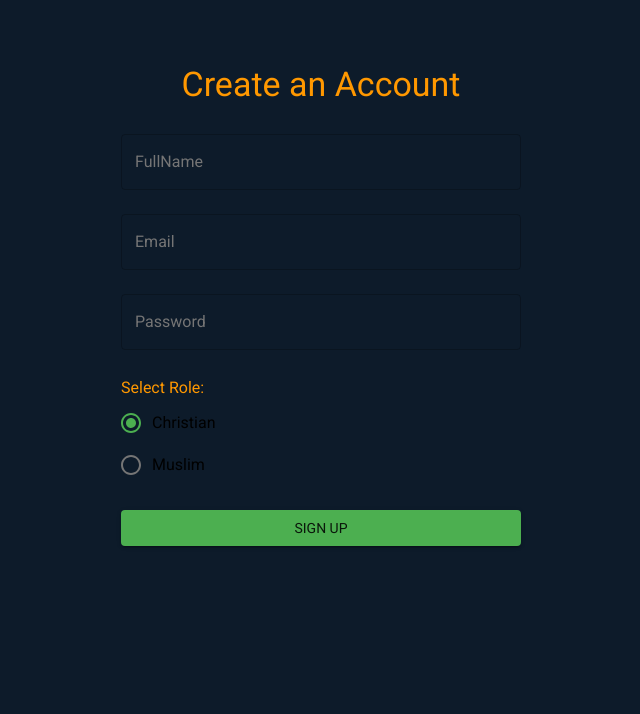
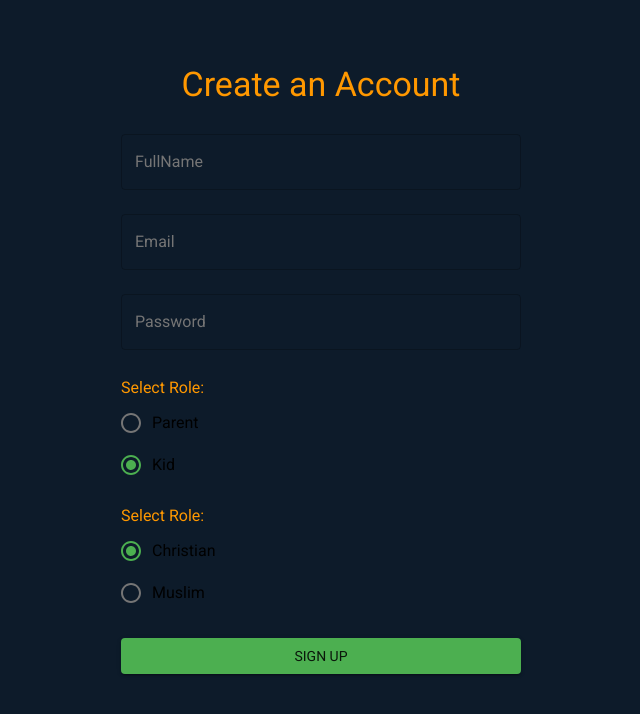
Before and after one commit to juslinwaka/elimsoul, a Next.js app: page /signUp in a window 1280 px wide. Shown: the top 714 px of the page, without its empty margins (159-799 px from the left). Built offline with nearby package versions, Linux system fonts and the light colour scheme; no server answers.

Commit message:
Update page.tsx

```diff
--- a/app/signUp/page.tsx
+++ b/app/signUp/page.tsx
@@ -32,7 +32,7 @@ export default function SignUp() {
     router.push('/dashboard');
     }catch (error){
       console.error("Error Signing Up: ", error);
-      alert(error.message)
+      alert(error)
     }
   }
 
@@ -67,6 +67,13 @@ export default function SignUp() {
 
               <Typography color='secondary' variant='subtitle1' mt={2}>Select Role: </Typography>
 
+              <RadioGroup value={role} onChange={(e) => setRole(e.target.value)}>
+                <FormControlLabel value='Parent' control={<Radio/>} label='Parent'/>
+                <FormControlLabel value='Kid' control={<Radio/>} label='Kid'/>
+              </RadioGroup>
+
+              <Typography color='secondary' variant='subtitle1' mt={2}>Select Role: </Typography>
+
               <RadioGroup value={faith} onChange={(e) => setFaith(e.target.value)}>
                 <FormControlLabel value='Christian' control={<Radio/>} label='Christian'/>
                 <FormControlLabel value='Muslim' control={<Radio/>} label='Muslim'/>
```
